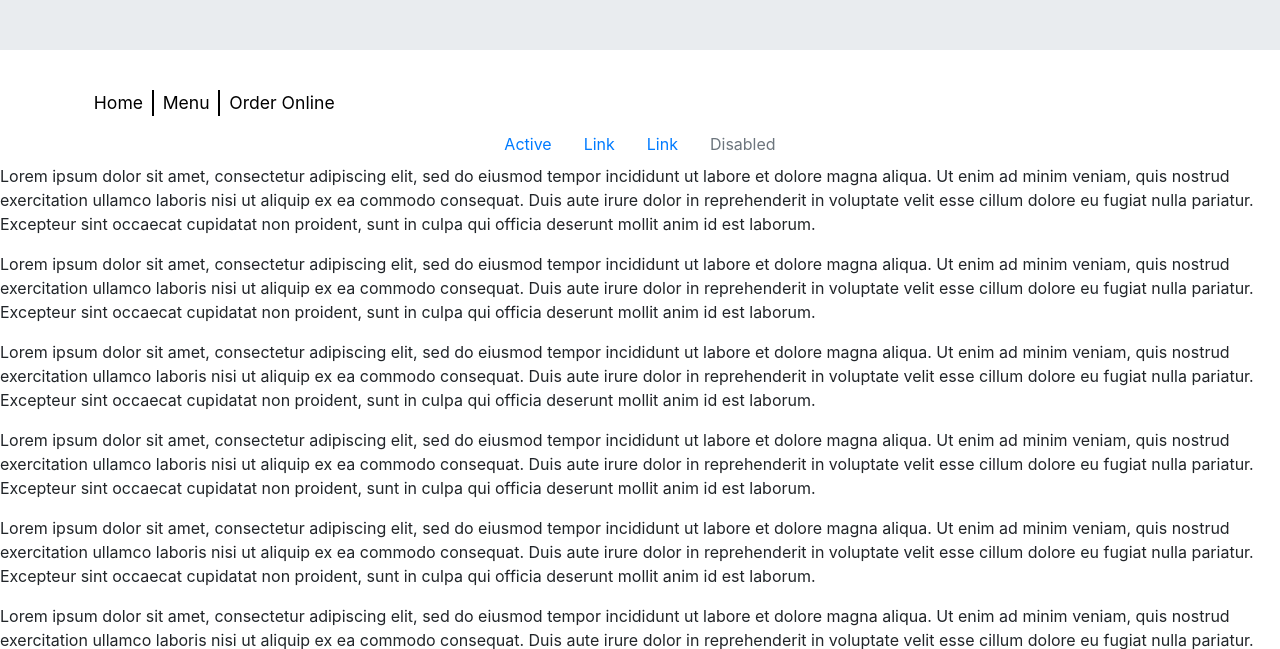
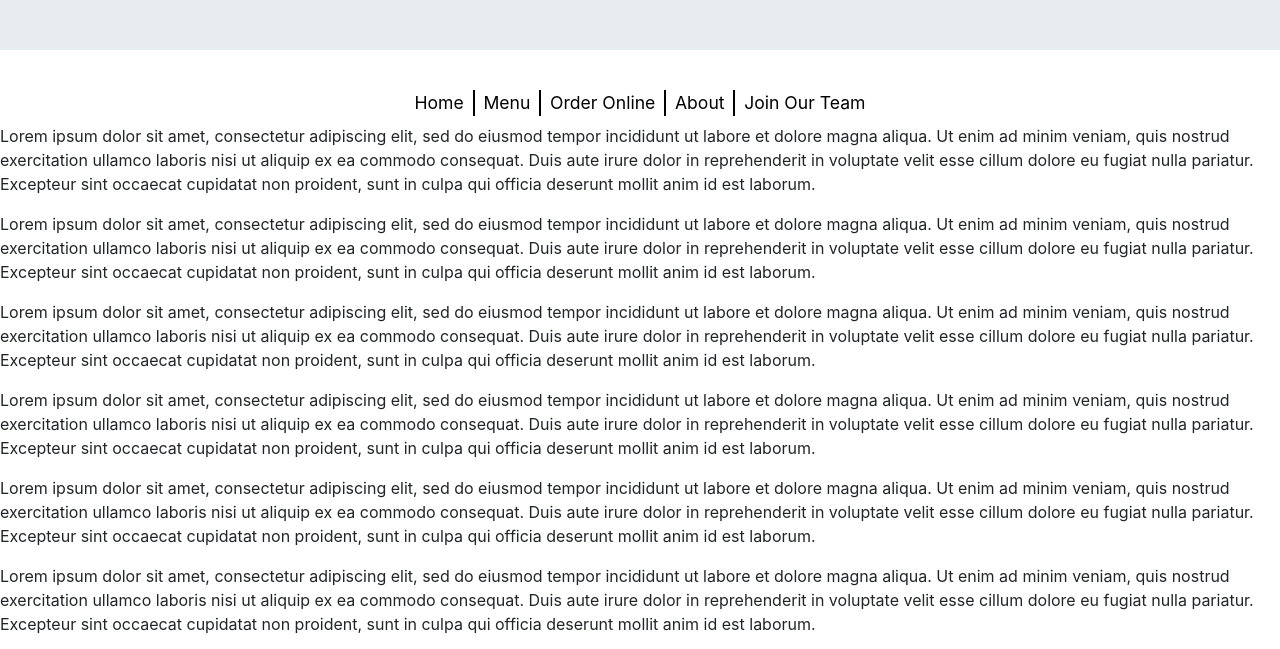
Before and after one commit to RaceBot19/NucampGroupPortfolioProject, a website: page index.html in a window 1280 px wide. Shown: the part 134-783 px from the top of the page. Drawn offline with nearby package versions, Linux system fonts and the light colour scheme.

Commit message:
Centered Navbar

```diff
--- a/index.html
+++ b/index.html
@@ -34,45 +34,32 @@
 
 
     </header>
-
-    <!-- Navbar -->
-    <nav class="navbar navbar-expand-sm nav justify-content-center sticky-top">
+    <nav class="navbar navbar-expand-sm navbar-light sticky-top">
         <div class="container">
-            <!-- Image or Logo -->
             <button class="navbar-toggler ml-auto" type="button" data-toggle="collapse" data-target="#bistroNavbar">
                 <span class="navbar-toggler-icon"></span>
             </button>
             <div class="collapse navbar-collapse" id="bistroNavbar">
-                <ul class="navbar-nav">
-                    <li class="nav-item active"><a class="nav-link" href="#">Home</a></li>
-                    <li class="nav-item active"><a class="nav-link" href="menu.html">Menu</a></li>
-                    <li class="nav-item active"><a class="nav-link" href="orderOnline.html">Order Online</a></li>
+                <ul class="navbar-nav justify-content-cetner mx-auto">
+                    <li class="nav-item">
+                        <a class="nav-link" href="#">Home</a>
+                    </li>
+                    <li class="nav-item">
+                        <a class="nav-link" href="#">Menu</a>
+                    </li>
+                    <li class="nav-item">
+                        <a class="nav-link" href="#">Order Online</a>
+                    </li>
+                    <li class="nav-item">
+                        <a class="nav-link" href="#">About</a>
+                    </li>
+                    <li class="nav-item">
+                        <a class="nav-link" href="#">Join Our Team</a>
+                    </li>
                 </ul>
             </div>
         </div>
     </nav>
-
-    <nav class="nav justify-content-center sticky-top">
-        <div class="container">
-
-            <ul class="nav justify-content-center">
-                <li class="nav-item">
-                  <a class="nav-link active" href="#">Active</a>
-                </li>
-                <li class="nav-item">
-                  <a class="nav-link" href="#">Link</a>
-                </li>
-                <li class="nav-item">
-                  <a class="nav-link" href="#">Link</a>
-                </li>
-                <li class="nav-item">
-                  <a class="nav-link disabled" href="#" tabindex="-1" aria-disabled="true">Disabled</a>
-                </li>
-              </ul>
-
-        </div>
-    </nav>
-
 
     <p>Lorem ipsum dolor sit amet, consectetur adipiscing elit, sed do eiusmod tempor incididunt ut labore et dolore magna aliqua. Ut enim ad minim veniam, quis nostrud exercitation ullamco laboris nisi ut aliquip ex ea commodo consequat. Duis aute irure dolor in reprehenderit in voluptate velit esse cillum dolore eu fugiat nulla pariatur. Excepteur sint occaecat cupidatat non proident, sunt in culpa qui officia deserunt mollit anim id est laborum.</p>
     <p>Lorem ipsum dolor sit amet, consectetur adipiscing elit, sed do eiusmod tempor incididunt ut labore et dolore magna aliqua. Ut enim ad minim veniam, quis nostrud exercitation ullamco laboris nisi ut aliquip ex ea commodo consequat. Duis aute irure dolor in reprehenderit in voluptate velit esse cillum dolore eu fugiat nulla pariatur. Excepteur sint occaecat cupidatat non proident, sunt in culpa qui officia deserunt mollit anim id est laborum.</p>
```
